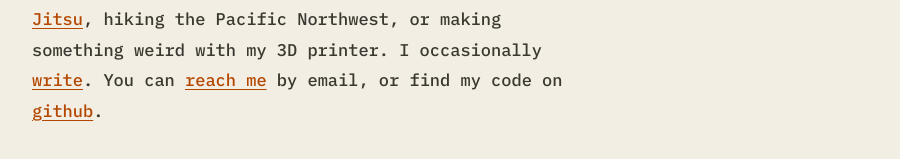
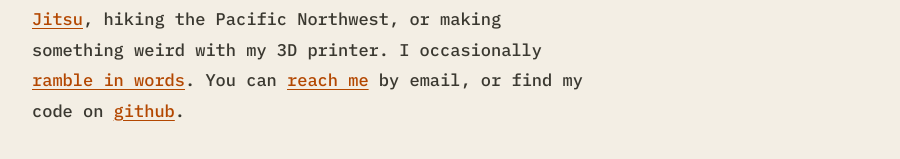
Before and after one commit to tdnicola/blog_website, a Next.js app: page / in a window 1280 px wide. Shown: the part 575-734 px from the top of the page, without its empty margins (178-1078 px from the left). Built offline with nearby package versions, Linux system fonts and the light colour scheme; no server answers.

Commit message:
Update page.tsx

```diff
--- a/app/page.tsx
+++ b/app/page.tsx
@@ -67,7 +67,7 @@ export default function Home() {
           , hiking the Pacific Northwest, or making something weird with my 3D printer. I
           occasionally{' '}
           <Link href="/writing" style={linkStyle}>
-            write
+            ramble in words
           </Link>
           . You can{' '}
           <SmartLink href={`mailto:${siteMetadata.email}`} style={linkStyle}>
```
